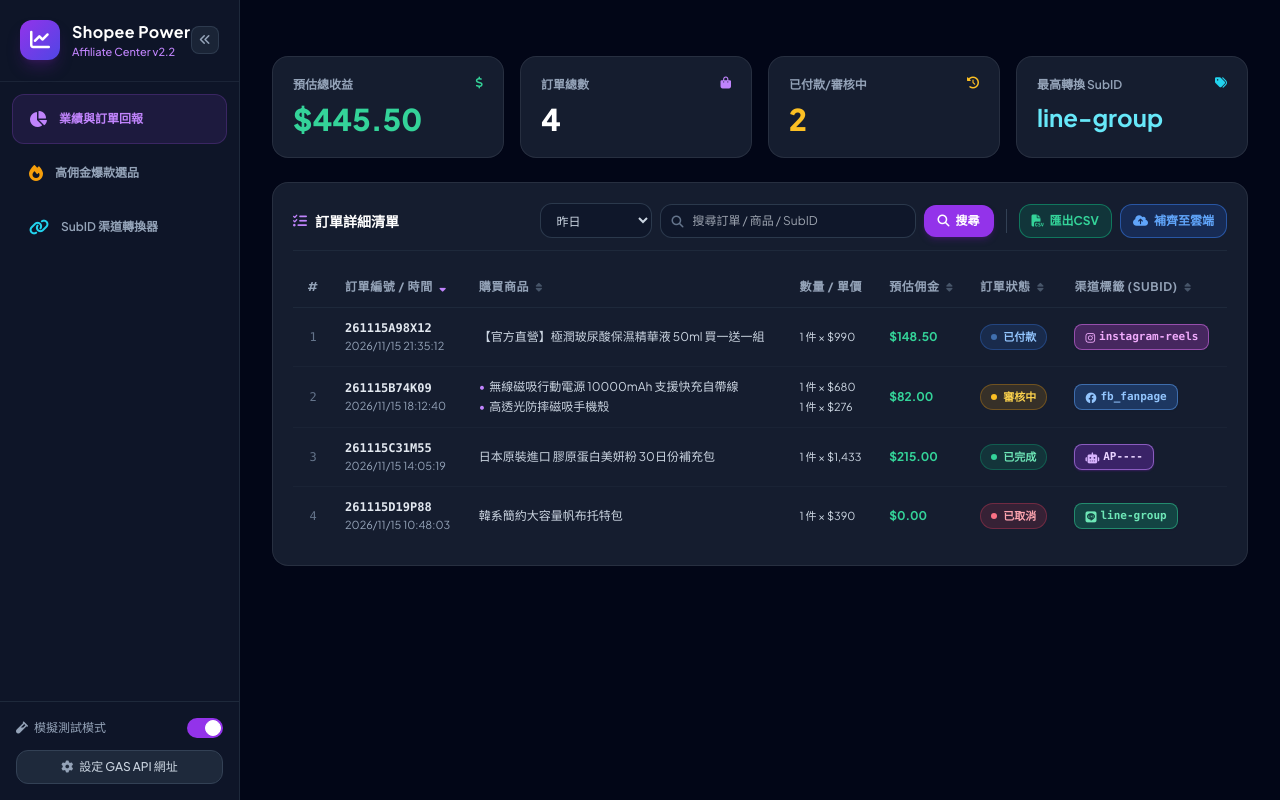
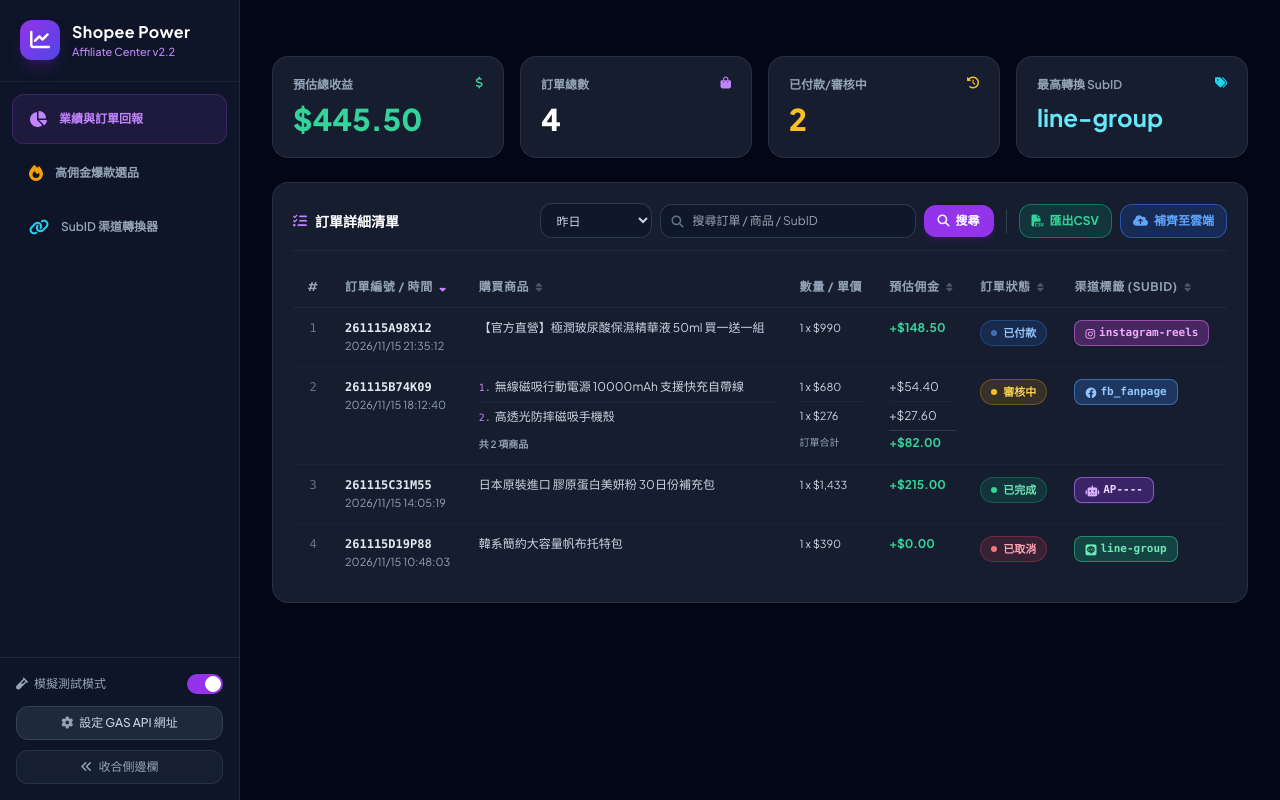
Before and after one commit to bagayen/masayui, a plain HTML site: page index.html in a window 1280 px wide. Drawn offline with nearby package versions, Linux system fonts and the light colour scheme.

Commit message:
Add files via upload

```diff
--- a/index.html
+++ b/index.html
@@ -42,11 +42,6 @@
                         <p class="text-[10px] lg:text-[11px] text-purple-400 font-medium">Affiliate Center v2.2</p>
                     </div>
                 </div>
-
-                <!-- 電腦版收合按鈕 (>= lg) -->
-                <button onclick="toggleSidebar()" id="desktopCollapseBtn" title="收合 / 展開側邊欄" aria-label="收合或展開側邊欄" class="hidden lg:flex w-7 h-7 items-center justify-center bg-slate-800/80 hover:bg-slate-700 border border-slate-700/80 rounded-lg text-slate-400 hover:text-white text-xs transition-colors shrink-0">
-                    <i id="desktopCollapseIcon" class="fa-solid fa-angles-left"></i>
-                </button>
 
                 <!-- 手機版精簡工具列 (< md) -->
                 <div class="flex items-center gap-1.5 md:hidden">
@@ -99,8 +94,8 @@
         </div>
 
         <!-- 電腦版側邊欄底部工具區 (>= lg) -->
-        <div id="sidebarFooter" class="hidden lg:block p-4 border-t border-slate-800 bg-slate-900/50 space-y-3 transition-all">
-            <div id="sidebarDemoRow" class="flex items-center justify-between text-xs text-slate-400">
+        <div id="sidebarFooter" class="hidden lg:block p-4 border-t border-slate-800 bg-slate-900/50 space-y-2.5 transition-all">
+            <div id="sidebarDemoRow" class="flex items-center justify-between text-xs text-slate-400 pb-0.5">
                 <span class="sidebar-text flex items-center gap-1.5"><i class="fa-solid fa-vial"></i> 模擬測試模式</span>
                 <label title="切換模擬測試模式" class="relative inline-flex items-center cursor-pointer shrink-0">
                     <input type="checkbox" id="demoModeToggle" class="sr-only peer" checked onchange="toggleDemoMode(this)">
@@ -110,6 +105,10 @@
             <button onclick="openSettingsModal()" id="sidebarSettingsBtn" title="設定 GAS API 網址" class="w-full flex items-center justify-center py-2 bg-slate-800 hover:bg-slate-700 border border-slate-700 rounded-xl text-xs text-slate-300 font-medium transition-colors">
                 <i class="fa-solid fa-gear text-slate-400"></i>
                 <span class="sidebar-text ml-1.5">設定 GAS API 網址</span>
+            </button>
+            <button onclick="toggleSidebar()" id="desktopCollapseBtn" title="收合 / 展開側邊欄" aria-label="收合或展開側邊欄" class="w-full flex items-center justify-center py-2 bg-slate-800/50 hover:bg-slate-700/80 border border-slate-700/60 rounded-xl text-xs text-slate-400 hover:text-white font-medium transition-colors">
+                <i id="desktopCollapseIcon" class="fa-solid fa-angles-left"></i>
+                <span class="sidebar-text ml-1.5">收合側邊欄</span>
             </button>
         </div>
     </aside>
@@ -480,7 +479,7 @@
                 sidebar.classList.add('lg:w-20');
                 if (sidebarHeader) {
                     sidebarHeader.classList.remove('lg:p-5');
-                    sidebarHeader.classList.add('lg:px-2', 'lg:py-4', 'lg:flex-col', 'lg:gap-3');
+                    sidebarHeader.classList.add('lg:px-2', 'lg:py-4', 'lg:justify-center');
                 }
                 if (sidebarFooter) {
                     sidebarFooter.classList.remove('p-4');
@@ -502,7 +501,7 @@
                 sidebar.classList.remove('lg:w-20');
                 if (sidebarHeader) {
                     sidebarHeader.classList.add('lg:p-5');
-                    sidebarHeader.classList.remove('lg:px-2', 'lg:py-4', 'lg:flex-col', 'lg:gap-3');
+                    sidebarHeader.classList.remove('lg:px-2', 'lg:py-4', 'lg:justify-center');
                 }
                 if (sidebarFooter) {
                     sidebarFooter.classList.remove('lg:px-2', 'lg:py-3');
@@ -903,12 +902,15 @@
         function renderOrdersTable(orders) {
             const tbody = document.getElementById('orderTableBody');
             if (!orders || orders.length === 0) {
-                tbody.innerHTML = `<tr><td colspan="7" class="p-8 text-center text-slate-500">查無符合條件的訂單紀錄</td></tr>`;
+                tbody.innerHTML = `<tr><td colspan="7" class="p-8 text-center text-slate-500">此區間或搜尋條件下尚無分潤訂單紀錄</td></tr>`;
                 return;
             }
 
-            tbody.innerHTML = orders.map((order, idx) => {
-                const items = (order.items && order.items.length > 0) ? order.items : [{ itemName: '蝦皮商品', itemPrice: 0, qty: 1, estimatedCommission: order.totalCommission || 0 }];
+            // 產生序號 (No.)，並支援同一筆訂單多商品垂直堆疊顯示
+            tbody.innerHTML = orders.map((order, index) => {
+                const items = (order.items && order.items.length > 0)
+                    ? order.items
+                    : [{ itemName: '未知商品', itemPrice: 0, qty: 1, estimatedCommission: order.totalCommission || 0 }];
                 const isMulti = items.length > 1;
                 const dateStr = new Date(order.purchaseTime * 1000).toLocaleString('zh-TW', { timeZone: 'Asia/Taipei', hour12: false });
                 const totalComm = parseFloat(order.totalCommission || 0).toFixed(2);
@@ -920,35 +922,49 @@
                     pulse: false
                 };
 
-                const itemsHtml = items.map(it => `
-                    <div class="truncate max-w-xs sm:max-w-sm" title="${escapeHtml(it.itemName)}">
-                        ${isMulti ? '<span class="text-purple-400 mr-1">•</span>' : ''}${escapeHtml(it.itemName)}
+                // 商品名稱多行堆疊
+                const namesHtml = items.map((it, idx) => `
+                    <div class="truncate max-w-xs sm:max-w-sm ${isMulti && idx > 0 ? 'pt-1.5 border-t border-slate-800/80' : ''}" title="${escapeHtml(it.itemName)}">
+                        ${isMulti ? `<span class="text-[10px] text-purple-400 font-mono mr-1">${idx + 1}.</span>` : ''}${escapeHtml(it.itemName)}
                     </div>
-                `).join('');
+                `).join('') + (isMulti ? `<div class="pt-1 text-[10px] text-slate-400 font-semibold">共 ${items.length} 項商品</div>` : '');
 
-                const qtyPriceHtml = items.map(it => `
-                    <div class="text-slate-300 whitespace-nowrap">${it.qty || 1} 件 × $${Number(it.itemPrice || 0).toLocaleString()}</div>
-                `).join('');
+                // 數量與單價多行堆疊 (與左側商品行高對齊)
+                const qtyPriceHtml = items.map((it, idx) => `
+                    <div class="whitespace-nowrap ${isMulti && idx > 0 ? 'pt-1.5 border-t border-slate-800/80' : ''}">
+                        ${it.qty || 1} x $${parseFloat(it.itemPrice || 0).toLocaleString()}
+                    </div>
+                `).join('') + (isMulti ? `<div class="pt-1 text-[10px] text-slate-400">訂單合計</div>` : '');
+
+                // 預估佣金多行堆疊 + 多商品時底部顯示總佣金
+                const commHtml = items.map((it, idx) => {
+                    const c = parseFloat(it.estimatedCommission || 0).toFixed(2);
+                    return `
+                        <div class="${isMulti ? 'text-slate-300 font-normal' : 'font-bold text-emerald-400'} ${isMulti && idx > 0 ? 'pt-1.5 border-t border-slate-800/80' : ''}">
+                            +$${c}
+                        </div>
+                    `;
+                }).join('') + (isMulti ? `<div class="pt-1 font-bold text-emerald-400 border-t border-slate-700/80">+$${totalComm}</div>` : '');
 
                 const subIdBadge = getSubIdBadge(order.subId1);
 
                 return `
                     <tr class="hover:bg-slate-800/40 transition-colors">
-                        <td class="p-3 text-center text-slate-500 font-mono">${idx + 1}</td>
-                        <td class="p-3 whitespace-nowrap">
+                        <td class="p-3 align-top text-center text-slate-500 font-mono">${index + 1}</td>
+                        <td class="p-3 align-top whitespace-nowrap">
                             <div class="font-mono font-bold text-slate-200">${escapeHtml(order.orderSn)}</div>
                             <div class="text-[11px] text-slate-400 mt-0.5">${escapeHtml(dateStr)}</div>
                         </td>
-                        <td class="p-3 space-y-1">${itemsHtml}</td>
-                        <td class="p-3 space-y-1 text-[11px]">${qtyPriceHtml}</td>
-                        <td class="p-3 whitespace-nowrap font-bold text-emerald-400">$${totalComm}</td>
-                        <td class="p-3 whitespace-nowrap">
+                        <td class="p-3 align-top space-y-1.5">${namesHtml}</td>
+                        <td class="p-3 align-top space-y-1.5 text-[11px] text-slate-300">${qtyPriceHtml}</td>
+                        <td class="p-3 align-top space-y-1.5 whitespace-nowrap">${commHtml}</td>
+                        <td class="p-3 align-top whitespace-nowrap">
                             <span class="inline-flex items-center gap-1.5 px-2.5 py-1 rounded-full border text-[11px] font-semibold ${statusInfo.badgeClass}">
                                 <span class="w-1.5 h-1.5 rounded-full ${statusInfo.dotClass} ${statusInfo.pulse ? 'animate-pulse' : ''}"></span>
                                 ${escapeHtml(statusInfo.label)}
                             </span>
                         </td>
-                        <td class="p-3 whitespace-nowrap">${subIdBadge}</td>
+                        <td class="p-3 align-top whitespace-nowrap">${subIdBadge}</td>
                     </tr>
                 `;
             }).join('');
```
